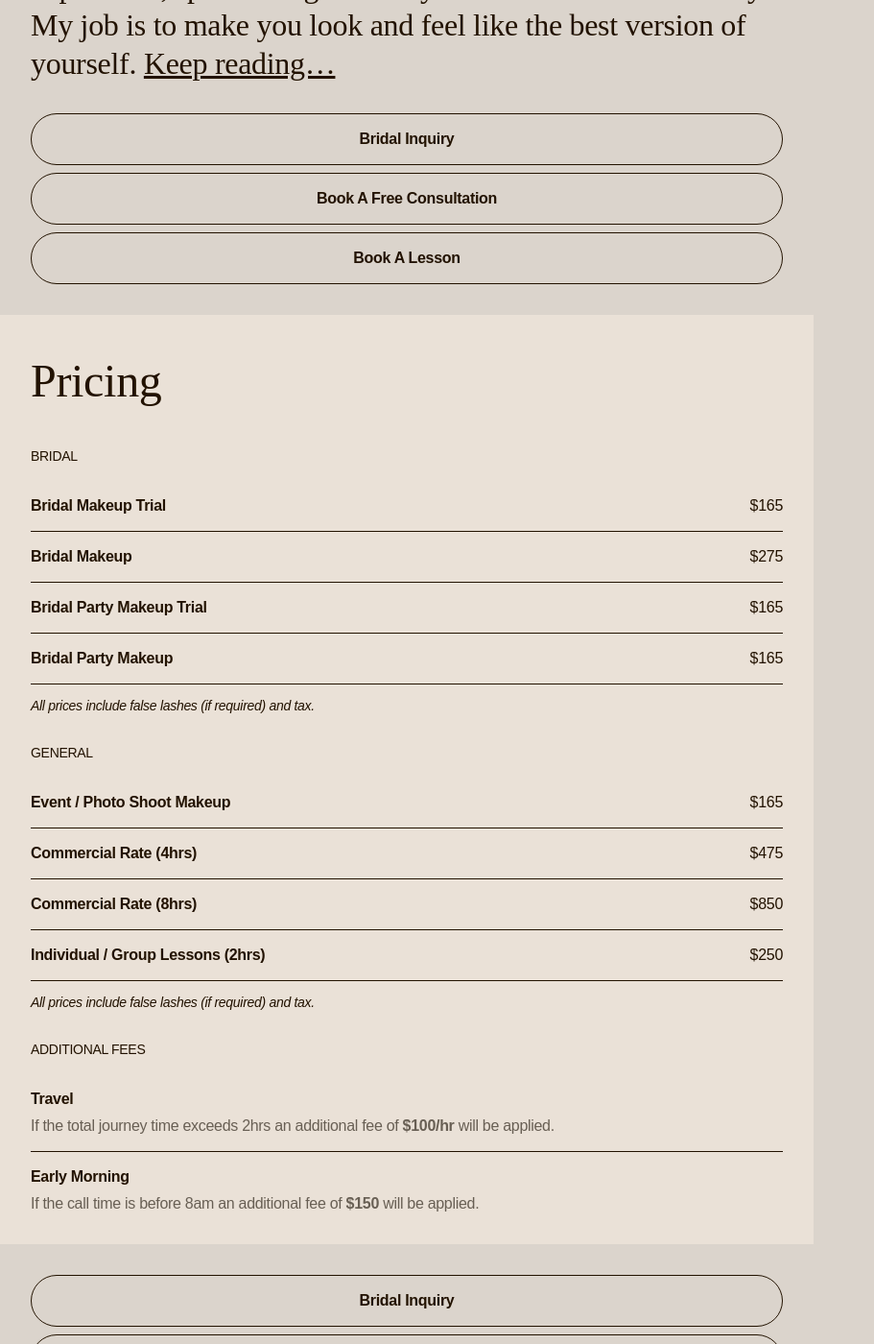
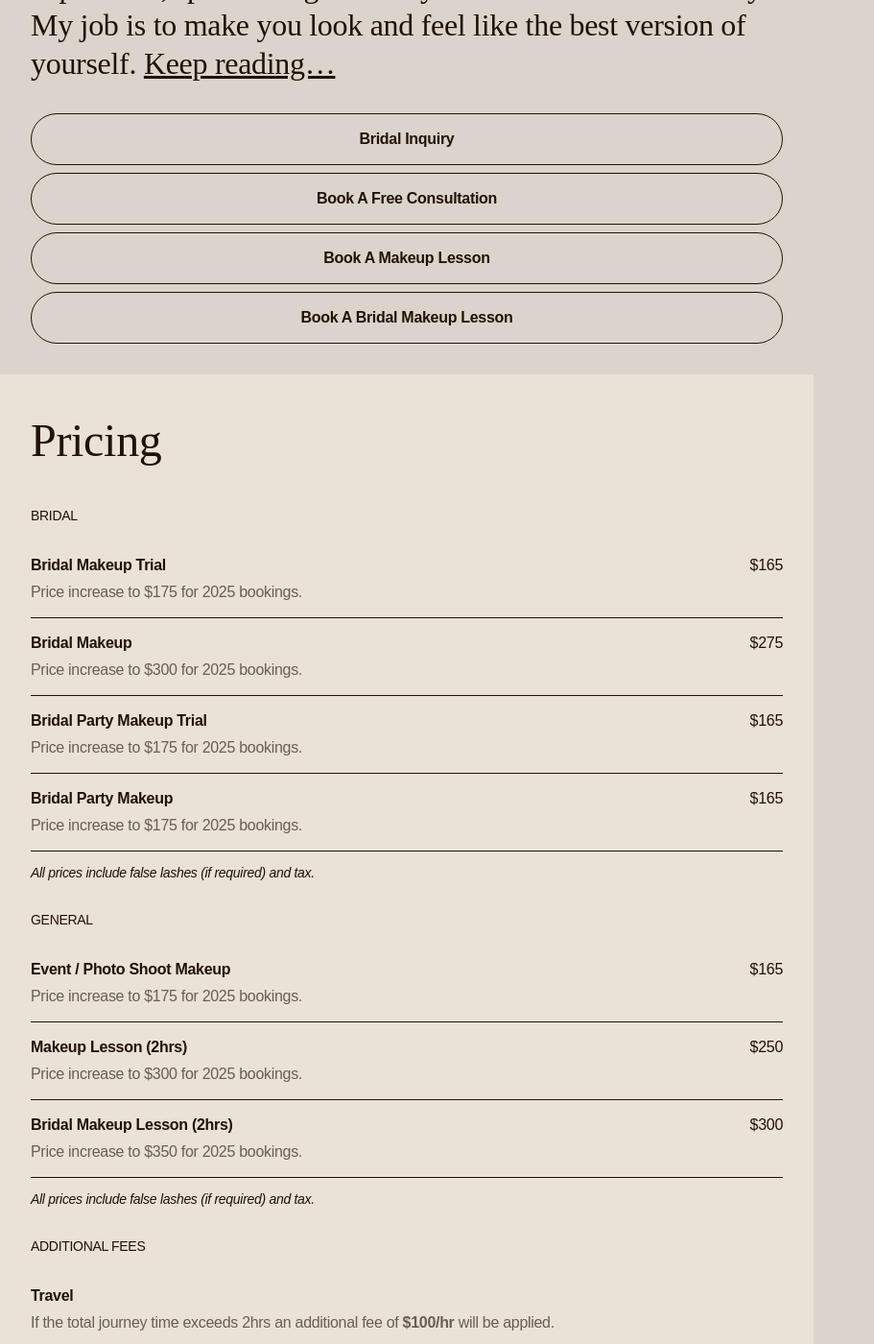
Before and after one commit to mariannemoore/mariannemoore.github.io, a Jekyll site: the page built from index.md, in a window 1280 px wide and 1400 px high, scrolled down 848 px. Shown: the whole window at 96% size, without its empty margins (0-911 px from the left). Built offline with Jekyll 4.4.1, drawn with Linux system fonts in a browser that asks for light colours; some web fonts are replaced; some of the changed text lies outside the part shown.

Commit message:
2025 prices
Added 2025 prices, new bridal makeup button

```diff
--- a/_config.yml
+++ b/_config.yml
@@ -9,4 +9,5 @@ emailGeneralInquiry: "mailto:hello@mariannemakeup.com?subject=%20General%20inqui
 emailBridalInquiry: "mailto:hello@mariannemakeup.com?subject=%20Bridal%20inquiry"
 instagramURL: "https://instagram.com/mariannemoore_makeup"
 calendlyLesson: "https://calendly.com/mariannemakeup/makeup-lesson"
+calendlyBridalLesson: "https://calendly.com/mariannemakeup/bridal-makeup-lesson"
 calendlyConsultation: "https://calendly.com/mariannemakeup/30min"
--- a/_data/services.yml
+++ b/_data/services.yml
@@ -1,29 +1,26 @@
 bridal:
   - service: Bridal Makeup Trial
     cost: $165
-    description:
+    description: Price increase to $175 for 2025 bookings.
   - service: Bridal Makeup
     cost: $275
-    description:
+    description: Price increase to $300 for 2025 bookings.
   - service: Bridal Party Makeup Trial
     cost: $165
-    description:
+    description: Price increase to $175 for 2025 bookings.
   - service: Bridal Party Makeup
     cost: $165
-    description:
+    description: Price increase to $175 for 2025 bookings.
 general:
   - service: Event / Photo Shoot Makeup
     cost: $165
-    description:
-  - service: Commercial Rate (4hrs)
-    cost: $475
-    description:
-  - service: Commercial Rate (8hrs)
-    cost: $850
-    description:
-  - service: Individual / Group Lessons (2hrs)
+    description: Price increase to $175 for 2025 bookings.
+  - service: Makeup Lesson (2hrs)
     cost: $250
-    description:
+    description: Price increase to $300 for 2025 bookings.
+  - service: Bridal Makeup Lesson (2hrs)
+    cost: $300
+    description: Price increase to $350 for 2025 bookings.
 additional:
   - service: Travel
     cost:
--- a/_includes/pill-menu.html
+++ b/_includes/pill-menu.html
@@ -7,6 +7,7 @@
     {% endif %}
     {% if include.calendly == "yes" %}
     <a href="{{ site.calendlyConsultation }}" title="" class="jumbo-button">Book A Free Consultation</a>
-    <a href="{{ site.calendlyLesson }}" title="" class="jumbo-button">Book A Lesson</a>
+    <a href="{{ site.calendlyLesson }}" title="" class="jumbo-button">Book A Makeup Lesson</a>
+    <a href="{{ site.calendlyBridalLesson }}" title="" class="jumbo-button">Book A Bridal Makeup Lesson</a>
     {% endif %}
 </section>
```
